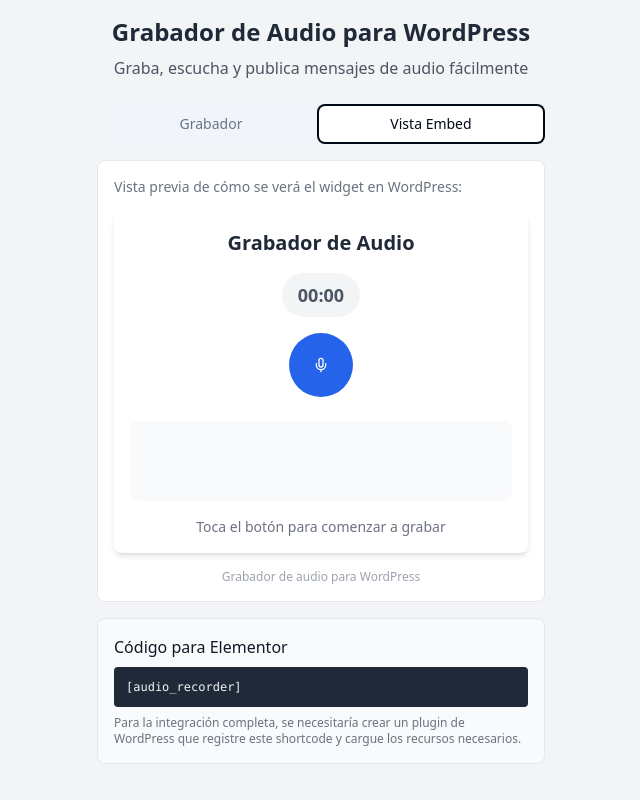
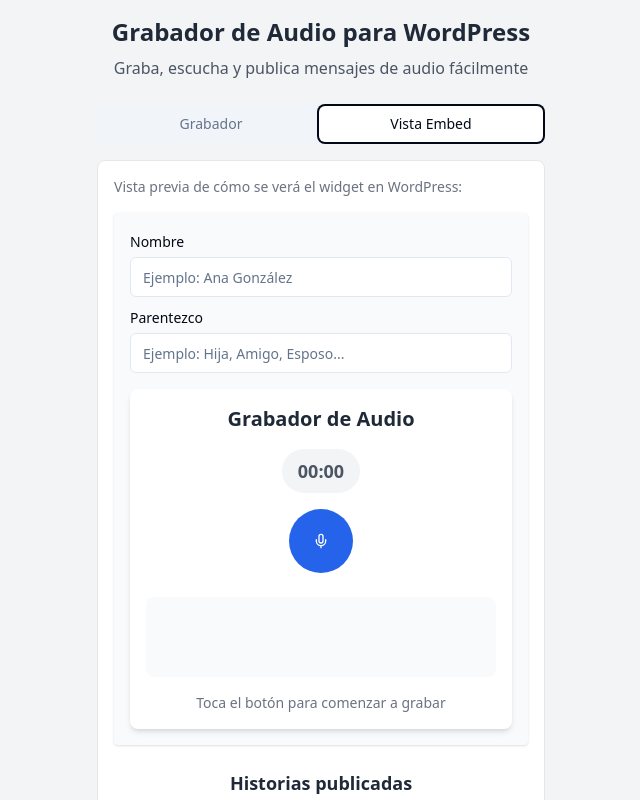
Before and after one commit to Flavexxx/memorableqraudiohistorias, a React (Vite) app: page / in a window 1280 px wide. Both pictures are taken after a click on the tab "Vista Embed". Shown: the top 800 px of the page, without its empty margins (319-959 px from the left). Built offline with nearby package versions, Linux system fonts and the light colour scheme.

Commit message:
feat: Add input fields and display audio
Add input fields for name and relationship.
Display the audio after publishing.

```diff
--- a/src/components/WordPressEmbed.tsx
+++ b/src/components/WordPressEmbed.tsx
@@ -1,53 +1,143 @@
 
-import React from 'react';
+import React, { useState } from 'react';
 import AudioRecorder from './AudioRecorder';
+import { Input } from "@/components/ui/input";
+import { Label } from "@/components/ui/label";
+import { Button } from "@/components/ui/button";
+
+interface Story {
+  audioUrl: string;
+  audioBlob: Blob;
+  name: string;
+  relation: string;
+}
 
 const WordPressEmbed: React.FC = () => {
-  // Esta función puede adaptarse para integrarse con los endpoints de WordPress
-  const handleAudioPublished = (audioBlob: Blob) => {
-    // En un escenario real, aquí se enviaría el archivo a WordPress
-    // utilizando la API REST de WordPress o un endpoint personalizado
+  // Estados para los campos del formulario
+  const [name, setName] = useState("");
+  const [relation, setRelation] = useState("");
+  // Audio temporal antes de publicar
+  const [pendingAudio, setPendingAudio] = useState<Blob | null>(null);
+  // Lista de historias publicadas
+  const [stories, setStories] = useState<Story[]>([]);
 
-    // Crear un objeto FormData para enviar el archivo
-    const formData = new FormData();
-    formData.append('audio_file', audioBlob, 'grabacion.webm');
+  // Se llama cuando se graba un audio, pero aún no se publica
+  const handleAudioReady = (audioBlob: Blob) => {
+    setPendingAudio(audioBlob);
+  };
 
-    // Datos adicionales que podrían necesitarse
-    formData.append('post_id', window.location.search.split('post_id=')[1]?.split('&')[0] || '0');
-    formData.append('action', 'upload_audio_recording');
+  // Publica el audio junto con los datos del formulario
+  const handlePublish = () => {
+    if (!name.trim() || !relation.trim() || !pendingAudio) return;
+    const audioUrl = URL.createObjectURL(pendingAudio);
 
-    console.log('Listo para enviar a WordPress. En una implementación real, esto se enviaría a un endpoint.');
+    setStories([
+      {
+        audioUrl,
+        audioBlob: pendingAudio,
+        name,
+        relation,
+      },
+      ...stories,
+    ]);
+    // Limpiar estados
+    setPendingAudio(null);
+    setName("");
+    setRelation("");
+  };
 
-    // Ejemplo de código para enviar a WordPress (comentado)
-    /*
-    fetch('/wp-admin/admin-ajax.php', {
-      method: 'POST',
-      body: formData,
-    })
-    .then(response => response.json())
-    .then(data => {
-      if (data.success) {
-        alert('¡Audio subido correctamente!');
-      } else {
-        alert('Error al subir el audio: ' + data.message);
-      }
-    })
-    .catch(error => {
-      console.error('Error al subir:', error);
-      alert('Error de conexión al subir el audio');
-    });
-    */
+  // Descartar audio antes de publicar
+  const handleDiscard = () => {
+    setPendingAudio(null);
+  };
 
-    // Para la demo, simplemente mostramos un mensaje
-    alert('¡Audio grabado con éxito! En un entorno real, este archivo se enviaría a WordPress.');
-  };
+  // Validación: ambos campos y un audio listos
+  const canPublish = name.trim() && relation.trim() && pendingAudio;
 
   return (
     <div className="wordpress-audio-recorder-embed">
-      <AudioRecorder onAudioPublished={handleAudioPublished} />
+      <div className="mb-4 p-4 bg-gray-50 rounded shadow">
+        <div className="mb-2">
+          <Label htmlFor="nombre">Nombre</Label>
+          <Input
+            id="nombre"
+            placeholder="Ejemplo: Ana González"
+            value={name}
+            onChange={e => setName(e.target.value)}
+            className="mt-1"
+            disabled={!!pendingAudio}
+          />
+        </div>
+        <div className="mb-4">
+          <Label htmlFor="parentezco">Parentezco</Label>
+          <Input
+            id="parentezco"
+            placeholder="Ejemplo: Hija, Amigo, Esposo..."
+            value={relation}
+            onChange={e => setRelation(e.target.value)}
+            className="mt-1"
+            disabled={!!pendingAudio}
+          />
+        </div>
+        {/* Solo muestra el grabador si no hay un audio listo, para forzar llenar los campos antes de grabar */}
+        {!pendingAudio ? (
+          <AudioRecorder
+            onAudioPublished={handleAudioReady}
+            key={`${name}-${relation}`} // reset si cambian los campos
+          />
+        ) : (
+          <div className="flex flex-col items-center gap-2">
+            <span className="text-green-700 font-medium">Audio listo para publicar</span>
+            <div className="flex gap-2">
+              <Button
+                variant="default"
+                onClick={handlePublish}
+                disabled={!canPublish}
+                className="bg-blue-600 hover:bg-blue-700"
+              >
+                Publicar
+              </Button>
+              <Button
+                variant="outline"
+                onClick={handleDiscard}
+                className="border-red-300 text-red-500 hover:bg-red-50"
+              >
+                Descartar
+              </Button>
+            </div>
+          </div>
+        )}
+      </div>
 
-      <div className="mt-4 text-xs text-gray-400 text-center">
+      {/* Historias publicadas */}
+      <div className="mt-6">
+        <h3 className="text-lg font-semibold mb-2 text-gray-800 text-center">Historias publicadas</h3>
+        <div className="space-y-4">
+          {stories.length === 0 && (
+            <p className="text-gray-400 text-center text-sm">No hay historias publicadas aún.</p>
+          )}
+          {stories.map((story, idx) => (
+            <div
+              key={story.audioUrl}
+              className="border rounded-lg p-4 bg-white shadow-sm"
+            >
+              <div className="mb-1 flex items-center gap-2">
+                <span className="font-semibold text-gray-700">{story.name}</span>
+                <span className="text-gray-400 text-xs">({story.relation})</span>
+              </div>
+              <audio
+                src={story.audioUrl}
+                controls
+                className="w-full mt-1"
+              />
+            </div>
+          ))}
+        </div>
+      </div>
+
+      <div className="mt-8 text-xs text-gray-400 text-center">
         <p>Grabador de audio para WordPress</p>
+        <p>Puedes grabar, revisar y publicar historias en homenaje</p>
       </div>
     </div>
   );
```
